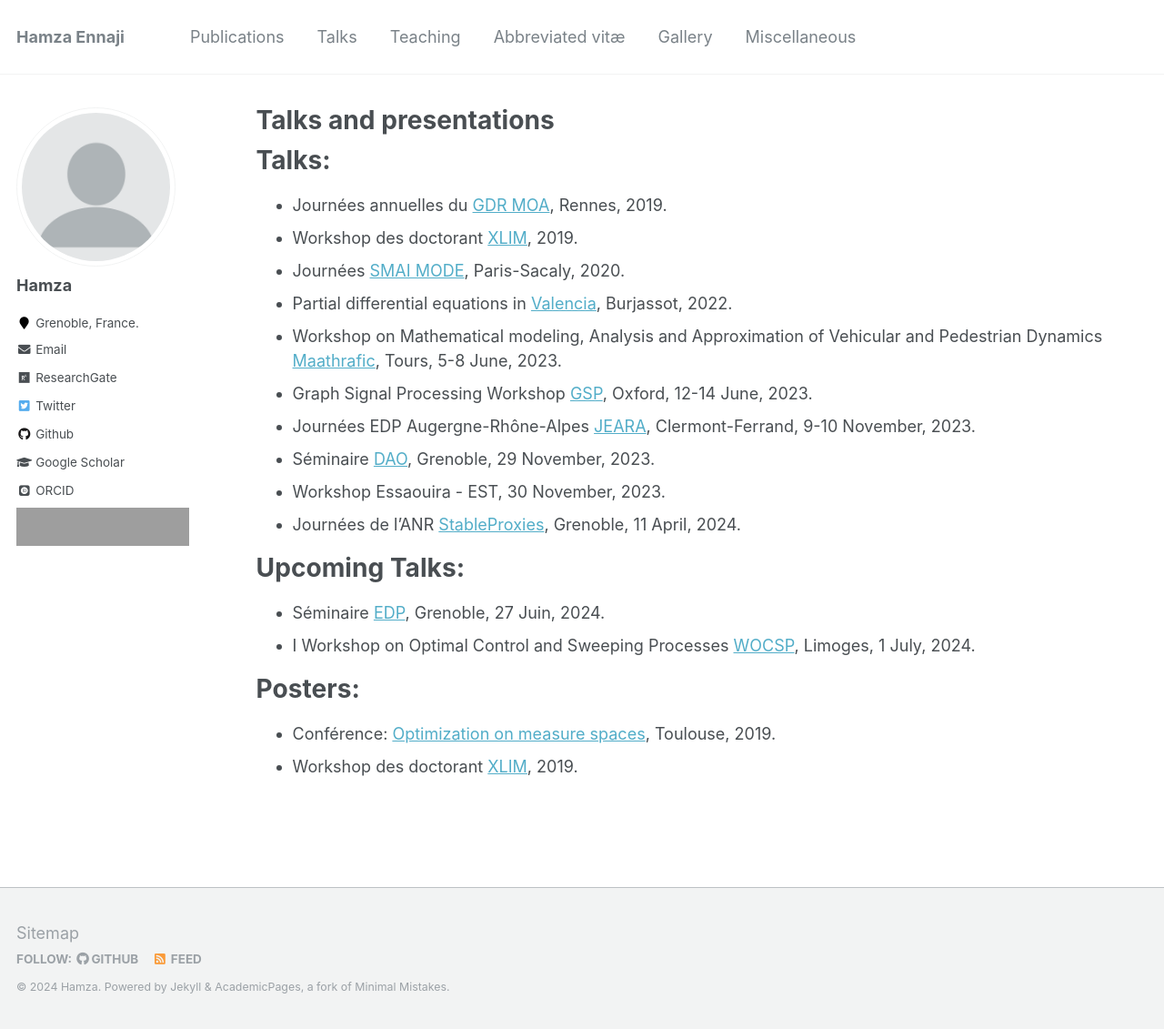
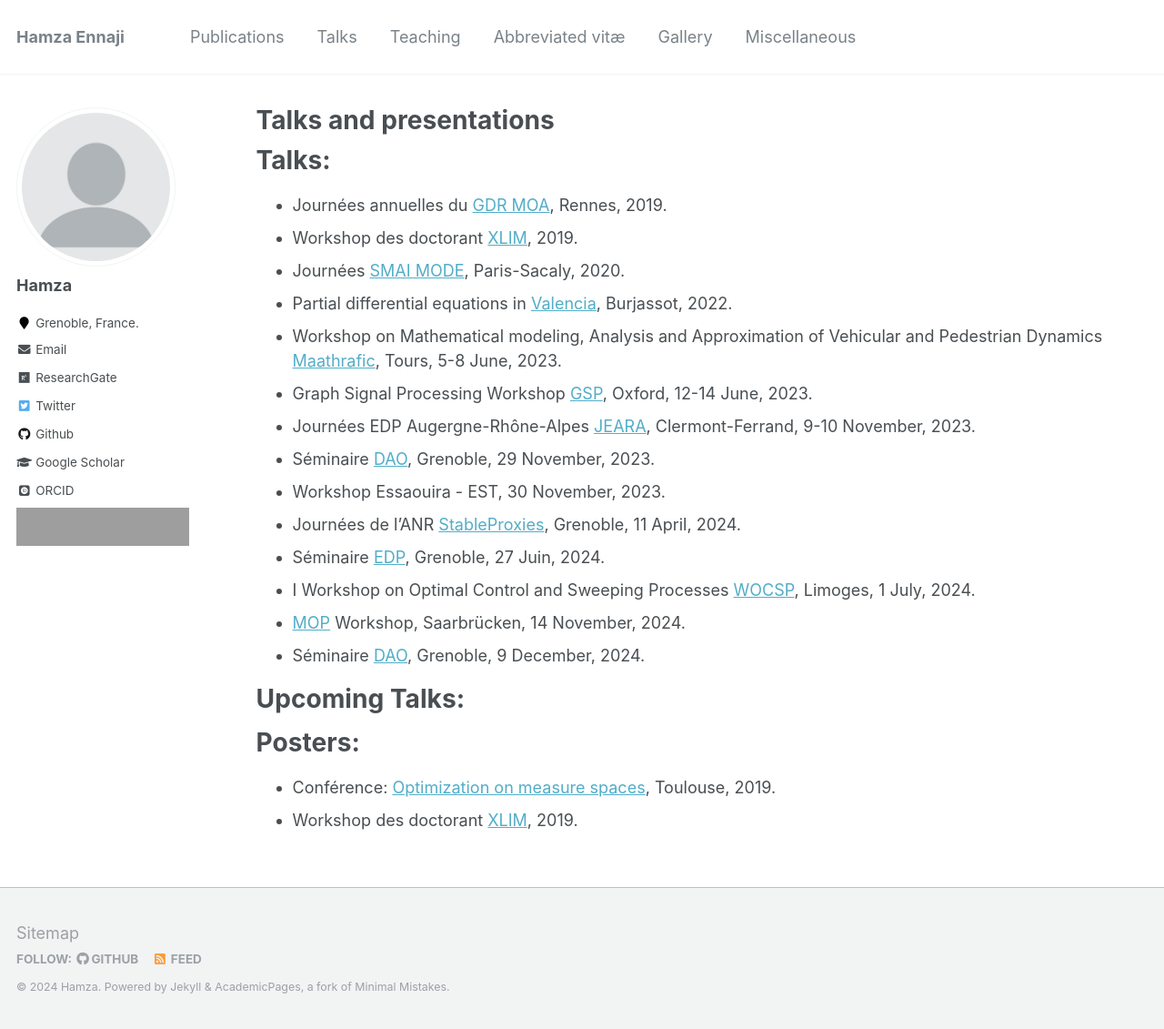
Before and after one commit to enhamza/enhamza.github.io, a Jekyll site: the page built from _pages/talks.md, in a window 1280 px wide and 1131 px high. Shown: the whole window at 91% size. Built offline with Jekyll 4.4.1, drawn with Linux system fonts in a browser that asks for light colours; some web fonts are replaced; grey boxes are pictures that could not be loaded.

Commit message:
Update talks.md

```diff
--- a/_pages/talks.md
+++ b/_pages/talks.md
@@ -17,11 +17,14 @@ Talks:
 * Séminaire [DAO](https://sites.google.com/view/gorgeous-optim/program), Grenoble, 29 November, 2023.
 * Workshop Essaouira - EST, 30 November, 2023.
 * Journées de l'ANR [StableProxies](https://projet.liris.cnrs.fr/stableproxies/#about), Grenoble, 11 April, 2024.
+* Séminaire [EDP](https://edp-ljk.imag.fr/), Grenoble, 27 Juin, 2024.
+* I Workshop on Optimal Control and Sweeping Processes [WOCSP](https://indico.math.cnrs.fr/event/12200/page/853-overview), Limoges, 1 July, 2024.
+* [MOP](https://www.mop.uni-saarland.de/index.shtml) Workshop, Saarbrücken, 14 November, 2024.
+* Séminaire [DAO](https://sites.google.com/view/gorgeous-optim/program), Grenoble, 9 December, 2024.
 
 Upcoming Talks:
 ===============
-* Séminaire [EDP](https://edp-ljk.imag.fr/), Grenoble, 27 Juin, 2024.
-* I Workshop on Optimal Control and Sweeping Processes [WOCSP](https://indico.math.cnrs.fr/event/12200/page/853-overview), Limoges, 1 July, 2024.
+
 
 
 Posters:
```
